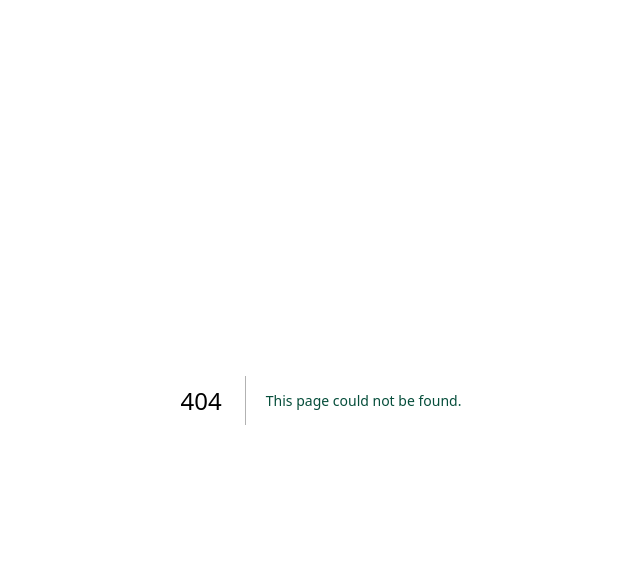
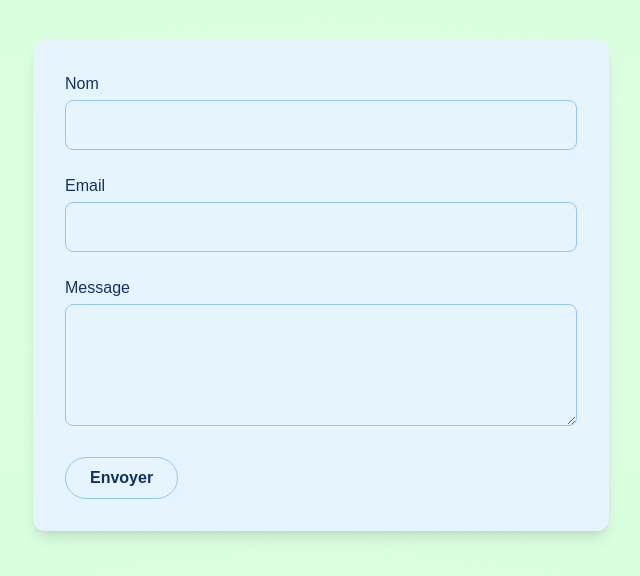
Before and after one commit to Bilal-El-akrouchi/elo-sens, a Next.js app: page /contact in a window 1280 px wide. Before the commit this address had no page. Shown: the top 576 px of the page, without its empty margins (319-959 px from the left). Built offline with nearby package versions, Linux system fonts and the light colour scheme.

Commit message:
formulaire de contact

```diff
--- /dev/null
+++ b/src/app/component/formulaire/formulaire.jsx
@@ -0,0 +1,34 @@
+"use client";
+import "./formulaire.css";
+
+
+export default function SectionContact() {
+  return (
+    <>
+              <form action="https://formspree.io/f/xpwrvopy" method="POST"
+            className="mt-10 bg-[#E6F4FE] p-8 rounded-xl shadow-lg max-w-xl mx-auto space-y-6">
+            <div>
+                <input type="text" name="_gotcha" className="hidden" />
+
+                <label htmlFor="name" className="block mb-1 text-[#113264]">Nom</label>
+                <input type="text" id="name" name="name" required
+                    className="w-full p-3 rounded-lg bg-[#E6F4FE] text-[#113264] border border-[#8EC8F6] focus:outline-none focus:ring-2 focus:ring-[#5EB1EF]"/>
+            </div>
+            <div>
+                <label htmlFor="email" className="block mb-1 text-[#113264]">Email</label>
+                <input type="email" id="email" name="email" required
+                    className="w-full p-3 rounded-lg bg-[#E6F4FE] text-[#113264] border border-[#8EC8F6] focus:outline-none focus:ring-2 focus:ring-[#5EB1EF]"/>
+            </div>
+            <div>
+                <label htmlFor="message" className="block mb-1 text-[#113264]">Message</label>
+                <textarea id="message" name="message" rows="4" required
+                    className="w-full p-3 rounded-lg bg-[#E6F4FE] text-[#113264] border border-[#8EC8F6] focus:outline-none focus:ring-2 focus:ring-[#5EB1EF]"></textarea>
+            </div>
+            <button type="submit"
+                className="bg-[#E6F4FE] border border-[#8EC8F6] hover:bg-[#D5EFFF] text-[#113264] font-semibold py-2 px-6 rounded-full transition">
+                Envoyer
+            </button>
+        </form>
+    </>
+  );
+}
--- a/src/app/component/sectionContact/SectionContact.jsx
+++ b/src/app/component/sectionContact/SectionContact.jsx
@@ -9,10 +9,10 @@ export default function SectionContact() {
         <div className="w-3/5 flex bg justify-between items-center mx-auto  texte-vert">
           <div className="">
             <p className="texte-vert">Rejoins-nous ! Deviens Bénévole</p>
-            <p className="texte-vert">Soutien-nous</p>
+            <p className="texte-vert"> <a href="https://www.paypal.com/be/home?locale.x=fr_BE">Soutient-nous</a></p>
           </div>
           <div>
-          <h2 className="text-xl pb-2 texte-vert">Contact Nous</h2>
+          <h2 className="text-xl pb-2 texte-vert"><a href="/contact">Contactes-nous</a></h2>
           <div className="flex justify-center items-center gap-4">
           <img src="/img/instagram.svg" alt="icone instagram" className="texte-vert"/>
           <img src="/img/tiktok.svg" alt=" icone tiktok" className="texte-vert"/>
--- /dev/null
+++ b/src/app/contact/page.js
@@ -0,0 +1,11 @@
+import Formulaire from "../component/formulaire/formulaire";
+
+export default function Home() {
+  return (
+    <>
+      <main>
+        <Formulaire />
+      </main>
+    </>
+  );
+}
```
Also changed, not shown: src/app/component/formulaire/formulaire.css (added).
